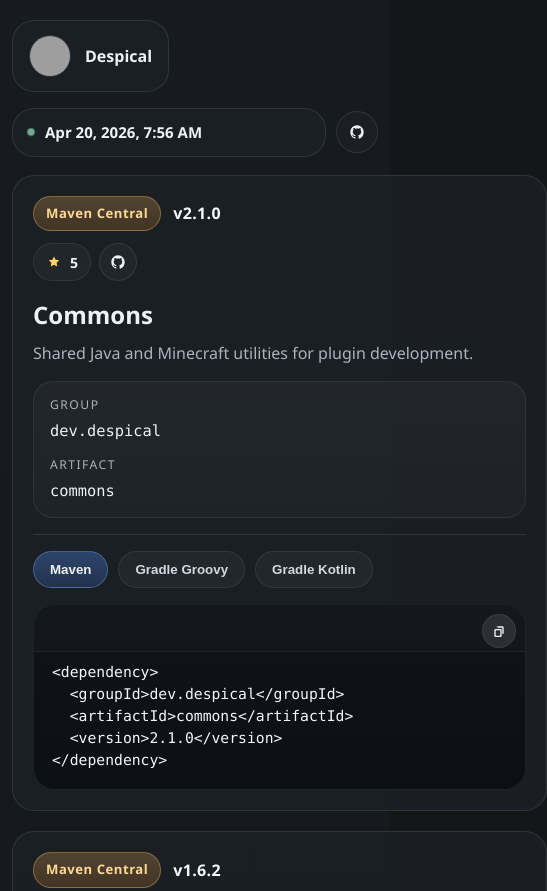
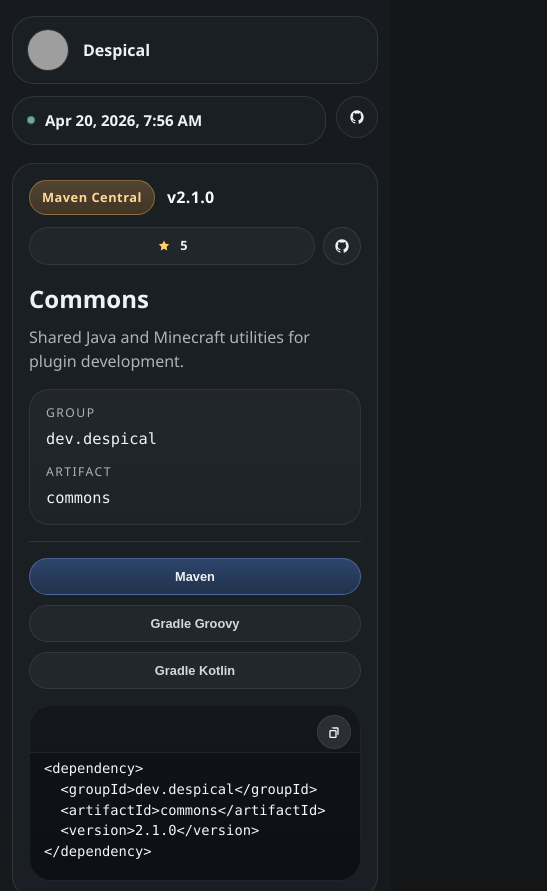
Before and after one commit to Despical/Libraries, a website built with Vite: page index.html in a window 390 px wide. Shown: the top 891 px of the page, 547 px wide, since content can reach past the window. Built offline with nearby package versions, Linux system fonts and the light colour scheme; grey boxes are pictures that could not be loaded.

Commit message:
Improve mobile layout and footer spacing

```diff
--- a/src/style.css
+++ b/src/style.css
@@ -30,6 +30,7 @@ body {
   margin: 0;
   min-width: 320px;
   background: linear-gradient(180deg, #171a1e 0%, #111316 100%);
+  overflow-x: hidden;
 }
 
 button,
@@ -51,9 +52,9 @@ code {
 }
 
 .shell {
-  width: min(1040px, calc(100% - 72px));
+  width: min(1040px, 100%);
   margin: 0 auto;
-  padding: 22px 0 56px;
+  padding: 22px 36px 56px;
 }
 
 .loading-shell {
@@ -69,6 +70,7 @@ code {
   gap: 16px;
   align-items: center;
   margin-bottom: 18px;
+  min-width: 0;
 }
 
 .profile-chip,
@@ -116,6 +118,7 @@ code {
   align-items: center;
   justify-content: end;
   gap: 10px;
+  min-width: 0;
 }
 
 .sync-pill {
@@ -123,6 +126,7 @@ code {
   align-items: center;
   gap: 10px;
   padding: 12px 14px;
+  min-width: 0;
 }
 
 .sync-copy {
@@ -322,6 +326,7 @@ h3 {
   display: flex;
   flex-direction: column;
   gap: 16px;
+  min-width: 0;
 }
 
 .card-topline,
@@ -338,6 +343,7 @@ h3 {
   display: flex;
   align-items: center;
   gap: 8px;
+  flex-wrap: wrap;
 }
 
 .star-link {
@@ -354,6 +360,7 @@ h3 {
   font-size: 0.88rem;
   font-weight: 700;
   transition: background-color 160ms ease, border-color 160ms ease, transform 160ms ease;
+  max-width: 100%;
 }
 
 .star-link:hover {
@@ -373,8 +380,10 @@ h3 {
 
 .card-header p {
   overflow: hidden;
-  text-overflow: ellipsis;
-  white-space: nowrap;
+  display: -webkit-box;
+  -webkit-box-orient: vertical;
+  -webkit-line-clamp: 2;
+  line-clamp: 2;
 }
 
 .card-topline-main {
@@ -443,6 +452,7 @@ h3 {
   justify-content: start;
   flex-wrap: wrap;
   gap: 10px;
+  min-width: 0;
 }
 
 .tab-button,
@@ -556,6 +566,7 @@ h3 {
 
   .topbar-actions {
     justify-content: space-between;
+    flex-wrap: wrap;
   }
 
   .footer-meta {
@@ -575,8 +586,11 @@ h3 {
 
 @media (max-width: 640px) {
   .shell {
-    width: min(100% - 24px, 1040px);
-    padding: 20px 0 44px;
+    padding: 20px 16px 44px;
+  }
+
+  .topbar {
+    gap: 12px;
   }
 
   .profile-chip,
@@ -585,21 +599,91 @@ h3 {
     border-radius: 22px;
   }
 
+  .profile-chip {
+    width: 100%;
+  }
+
   .library-card {
-    padding: 20px;
+    padding: 18px;
   }
 
   .topbar-actions {
     width: 100%;
     justify-content: space-between;
+    align-items: stretch;
   }
 
   .sync-pill {
     flex: 1;
   }
 
+  .sync-pill strong {
+    white-space: normal;
+  }
+
+  .card-link-group {
+    width: 100%;
+    justify-content: space-between;
+  }
+
+  .star-link {
+    flex: 1;
+    min-width: 0;
+    justify-content: center;
+  }
+
+  .tab-list {
+    display: grid;
+    grid-template-columns: 1fr;
+  }
+
+  .tab-button {
+    width: 100%;
+    text-align: center;
+  }
+
+  .snippet-box {
+    padding: 52px 14px 14px;
+    font-size: 0.86rem;
+  }
+
   .site-footer {
     padding: 0;
+    gap: 12px;
+  }
+
+  .footer-meta {
+    width: 100%;
+    gap: 14px;
+    padding: 16px;
+    border: 1px solid rgba(255, 255, 255, 0.08);
+    border-radius: 22px;
+    background: rgba(255, 255, 255, 0.03);
+  }
+
+  .footer-copy {
+    font-size: 0.9rem;
+    line-height: 1.6;
+    width: 100%;
+    text-align: center;
+  }
+
+  .footer-links {
+    width: 100%;
+    display: grid;
+    grid-template-columns: repeat(2, minmax(0, 1fr));
+    gap: 10px;
+  }
+
+  .footer-links a {
+    display: flex;
+    align-items: center;
+    justify-content: center;
+    min-height: 42px;
+    padding: 10px 12px;
+    border-radius: 999px;
+    border: 1px solid rgba(255, 255, 255, 0.08);
+    background: rgba(255, 255, 255, 0.04);
   }
 
   .copy-button {
@@ -607,3 +691,28 @@ h3 {
     right: 10px;
   }
 }
+
+@media (max-width: 420px) {
+  .shell {
+    padding: 16px 12px 36px;
+  }
+
+  .library-card {
+    padding: 16px;
+  }
+
+  .profile-chip,
+  .sync-pill {
+    padding: 12px 14px;
+  }
+
+  .source-pill,
+  .tab-button,
+  .star-link {
+    font-size: 0.8rem;
+  }
+
+  .footer-links {
+    grid-template-columns: 1fr;
+  }
+}
```
